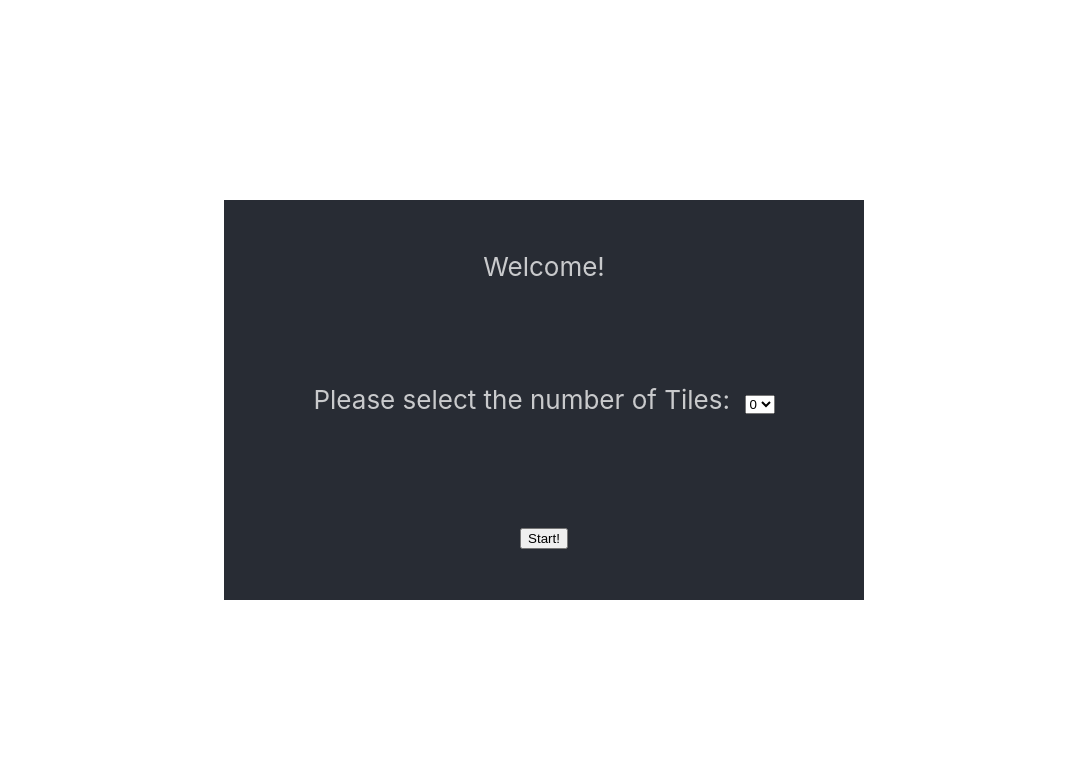
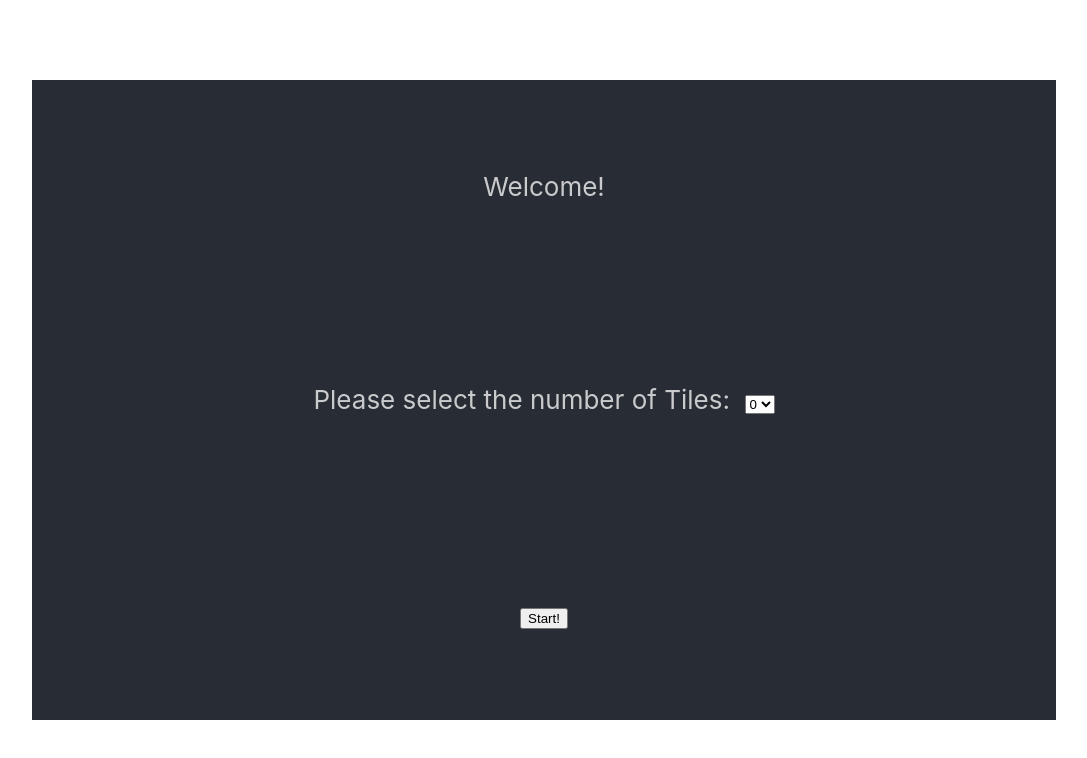
Before and after one commit to achimcc/sam-hanoi, a React (Create React App) app: page / in a window 1280 px wide. Shown: the top 758 px of the page, without its empty margins (96-1183 px from the left). Built offline with nearby package versions, Linux system fonts and the light colour scheme.

Commit message:
rezising

```diff
--- a/src/App.tsx
+++ b/src/App.tsx
@@ -6,12 +6,12 @@ const AppDiv = styled.div`
   background-color: #282c34;
   position: fixed;
   text-align: center;
-  width: 50vw;
-  height: 50vh;
-  left: 50%;
-  top: 50%;
-  margin-top: -25vh;
-  margin-left: -25vw;
+  width: 80vw;
+  height: 80vh;
+  left: 20%;
+  top: 20%;
+  margin-top: -10vh;
+  margin-left: -10vw;
   display: flex;
   flex-direction: column;
   align-items: center;
```
